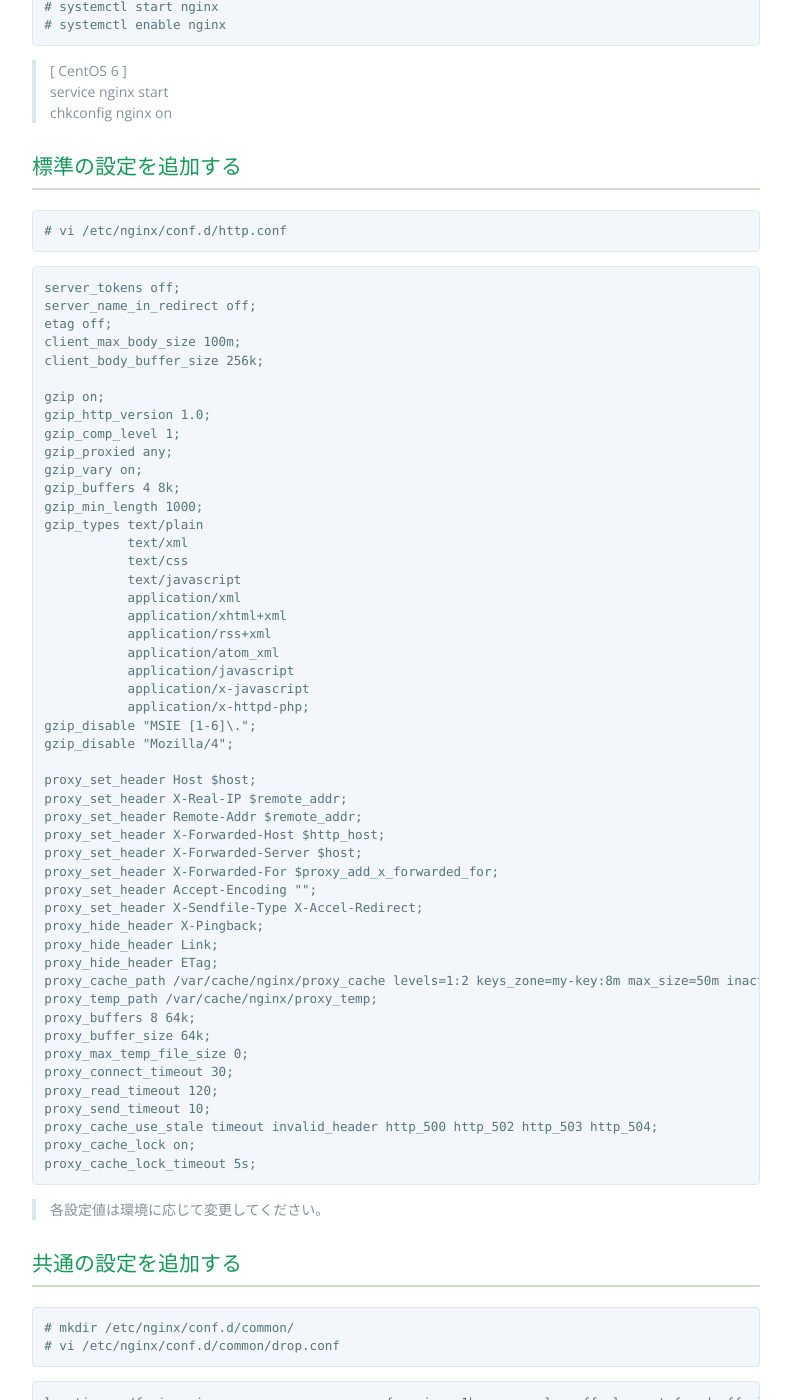
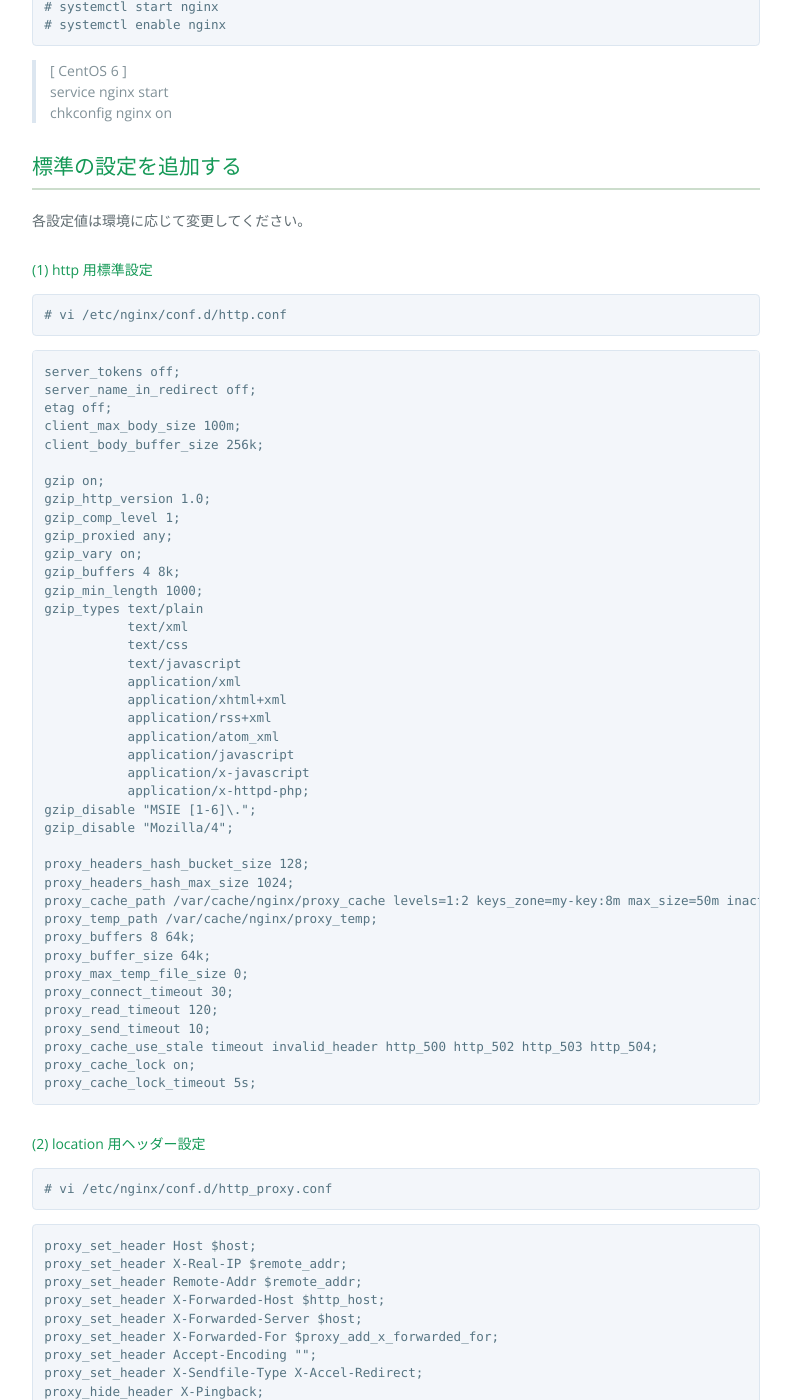
Before and after one commit to shirasagi/shirasagi.github.io, a Jekyll site: the page built from installation/nginx.md, in a window 1280 px wide and 1400 px high, scrolled down 711 px. Shown: the whole window, without its empty margins (244-1035 px from the left). Built offline with Jekyll 4.4.1, drawn with Linux system fonts in a browser that asks for light colours; nearby versions of some CDN libraries; Markdown is read by kramdown in place of the engine named in the settings; some of the changed lines change nothing that is shown; some of the changed text lies outside the part shown.

Commit message:
[fix] installation/nginx
http_proxy.conf

````diff
--- a/installation/nginx.md
+++ b/installation/nginx.md
@@ -34,6 +34,10 @@ enabled=0
 
 ## 標準の設定を追加する
 
+各設定値は環境に応じて変更してください。
+
+#### (1) http 用標準設定
+
 ```
 # vi /etc/nginx/conf.d/http.conf
 ```
@@ -66,17 +70,8 @@ gzip_types text/plain
 gzip_disable "MSIE [1-6]\.";
 gzip_disable "Mozilla/4";
 
-proxy_set_header Host $host;
-proxy_set_header X-Real-IP $remote_addr;
-proxy_set_header Remote-Addr $remote_addr;
-proxy_set_header X-Forwarded-Host $http_host;
-proxy_set_header X-Forwarded-Server $host;
-proxy_set_header X-Forwarded-For $proxy_add_x_forwarded_for;
-proxy_set_header Accept-Encoding "";
-proxy_set_header X-Sendfile-Type X-Accel-Redirect;
-proxy_hide_header X-Pingback;
-proxy_hide_header Link;
-proxy_hide_header ETag;
+proxy_headers_hash_bucket_size 128;
+proxy_headers_hash_max_size 1024;
 proxy_cache_path /var/cache/nginx/proxy_cache levels=1:2 keys_zone=my-key:8m max_size=50m inactive=120m;
 proxy_temp_path /var/cache/nginx/proxy_temp;
 proxy_buffers 8 64k;
@@ -90,9 +85,27 @@ proxy_cache_lock on;
 proxy_cache_lock_timeout 5s;
 ```
 
-> 各設定値は環境に応じて変更してください。
+#### (2) location 用ヘッダー設定
 
-## 共通の設定を追加する
+```
+# vi /etc/nginx/conf.d/http_proxy.conf
+```
+
+```
+proxy_set_header Host $host;
+proxy_set_header X-Real-IP $remote_addr;
+proxy_set_header Remote-Addr $remote_addr;
+proxy_set_header X-Forwarded-Host $http_host;
+proxy_set_header X-Forwarded-Server $host;
+proxy_set_header X-Forwarded-For $proxy_add_x_forwarded_for;
+proxy_set_header Accept-Encoding "";
+proxy_set_header X-Sendfile-Type X-Accel-Redirect;
+proxy_hide_header X-Pingback;
+proxy_hide_header Link;
+proxy_hide_header ETag;
+```
+
+#### (3) server 用キャッシュ設定
 
 ```
 # mkdir /etc/nginx/conf.d/common/
@@ -106,8 +119,25 @@ location = /apple-touch-icon.png             { expires 1h; access_log off; log_n
 location = /apple-touch-icon-precomposed.png { expires 1h; access_log off; log_not_found off; }
 ```
 
-## シラサギの設定を追加する (1)
+## シラサギの設定を追加する
 
+#### (1) ドメイン/ポートの設定
+
+```
+# vi /etc/nginx/conf.d/virtual.conf
+```
+
+```
+server {
+    include conf.d/server/shirasagi.conf;
+    server_name example.jp;
+}
+```
+
+> `example.jp` はサイトのドメインに変更してください。<br />
+> `include ...` の箇所は直接記述しても構いません。
+
+#### (2) プロキシーの設定
 
 ```
 # mkdir /etc/nginx/conf.d/server/
@@ -115,14 +145,14 @@ location = /apple-touch-icon-precomposed.png { expires 1h; access_log off; log_n
 ```
 
 ```
-#
-# `/var/www/shirasagi` はインストールしたディレクトリに変更してください。
-#
 include conf.d/common/drop.conf;
+root /var/www/shirasagi/public/sites/w/w/w/_/;
 
 location @app {
+    include conf.d/http_proxy.conf;
     if ($request_filename ~ .*\.(ico|gif|jpe?g|png|css|js)$) { access_log off; }
     proxy_pass http://127.0.0.1:3000;
+    proxy_set_header X-Accel-Mapping /var/www/shirasagi/=/private_files/;
 }
 location / {
     try_files $uri $uri/index.html @app;
@@ -137,28 +167,7 @@ location /private_files/ {
     alias /var/www/shirasagi/;
 }
 ```
-
-## シラサギの設定を追加する (2)
-
-```
-# vi /etc/nginx/conf.d/virtual.conf
-```
-
-```
-#
-# `example.jp` はサイトのドメインに変更してください。
-# `/var/www/shirasagi` はインストールしたディレクトリに変更してください。
-#
-server {
-    include conf.d/server/shirasagi.conf;
-    listen 80;
-    server_name example.jp;
-    root /var/www/shirasagi/public/sites/w/w/w/_/;
-}
-proxy_set_header X-Accel-Mapping /var/www/shirasagi/=/private_files/;
-```
-
-> `include ..` の箇所に設定(1)を記載して `virtual.conf` にまとめることもできます。
+> `/var/www/shirasagi` はインストールしたディレクトリに変更してください。
 
 ## Nginx の再起動
 
````
